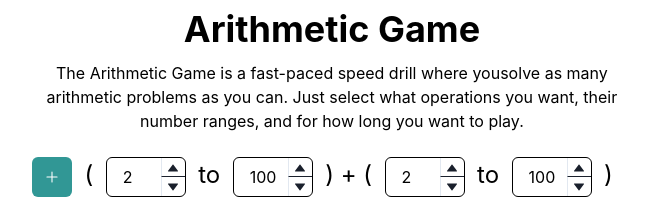
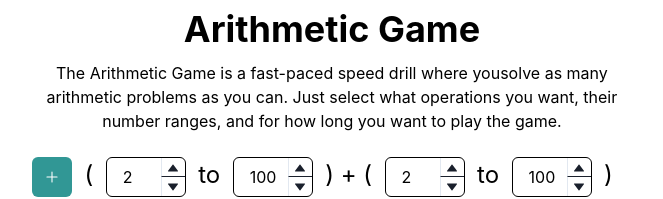
Before and after one commit to saksarip/zetamac, a React (Create React App) app: page / in a window 1280 px wide. Shown: the top 199 px of the page, without its empty margins (308-971 px from the left). Built offline with nearby package versions, Linux system fonts and the light colour scheme.

Commit message:
Changing start form text to test heroku branches

```diff
--- a/src/pages/GameStartForm.tsx
+++ b/src/pages/GameStartForm.tsx
@@ -82,7 +82,8 @@ function GameStartForm() {
           <Text maxWidth="600px" marginTop="10px">
             The Arithmetic Game is a fast-paced speed drill where yousolve as
             many arithmetic problems as you can. Just select what operations you
-            want, their number ranges, and for how long you want to play.
+            want, their number ranges, and for how long you want to play the
+            game.
           </Text>
         </Box>
         <Box my={4} textAlign="left">
```
